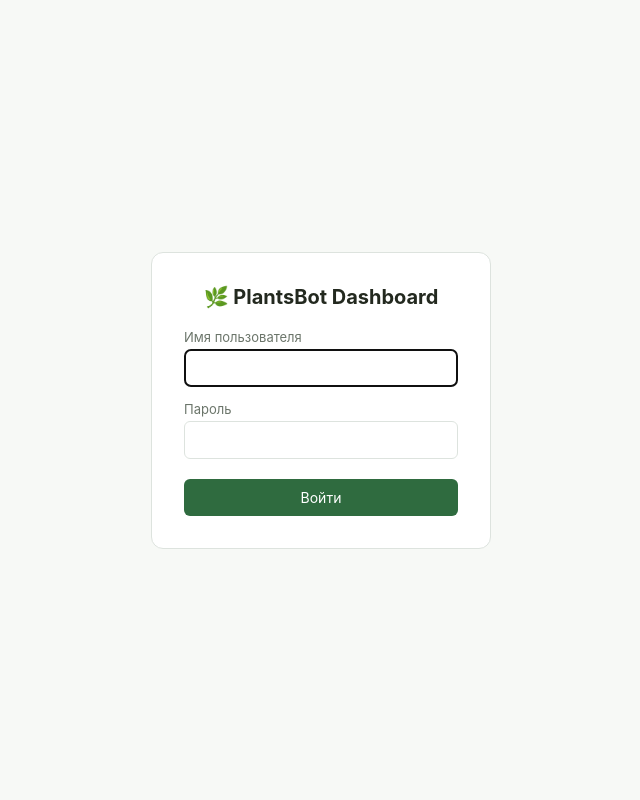
After one commit to Redi38/plantsbot, a FastAPI app: template admin/templates/login.html in a window 1280 px wide. The commit adds this page. Shown: the whole page, without its empty margins (319-959 px from the left). Run offline with FastAPI, Linux system fonts and the light colour scheme; the template is opened without the code that fills it, so the values that code supplies are empty.

Commit message:
feat: cookie-based login form, display_name (username/full_name) for users, split long messages, PlantsBot Dashboard title

```diff
--- a/admin/main.py
+++ b/admin/main.py
@@ -3,17 +3,58 @@ from fastapi.requests import Request
 from fastapi.responses import RedirectResponse
 from fastapi.templating import Jinja2Templates
 
-from admin.auth import require_auth
+from admin.auth import AuthRequired, create_session_token, require_auth, verify_credentials, SESSION_COOKIE
 from admin.database import get_session, init_db
 from bot.db import crud
 
-app = FastAPI(title="Учёт растений — админка")
+app = FastAPI(title="PlantsBot Dashboard")
 templates = Jinja2Templates(directory="admin/templates")
 
 
 @app.on_event("startup")
 async def on_startup() -> None:
     await init_db()
+
+
+@app.exception_handler(AuthRequired)
+async def auth_required_handler(request: Request, exc: AuthRequired) -> RedirectResponse:
+    return RedirectResponse(url=f"/login?next={request.url.path}", status_code=303)
+
+
+# ---------- Вход / выход ----------
+
+@app.get("/login")
+async def login_form(request: Request, next: str = "/"):
+    return templates.TemplateResponse("login.html", {"request": request, "next": next, "error": None})
+
+
+@app.post("/login")
+async def login_submit(
+    request: Request,
+    username: str = Form(...),
+    password: str = Form(...),
+    next: str = Form("/"),
+):
+    if not verify_credentials(username, password):
+        return templates.TemplateResponse(
+            "login.html",
+            {"request": request, "next": next, "error": "Неверный логин или пароль"},
+            status_code=401,
+        )
+
+    token = create_session_token(username)
+    response = RedirectResponse(url=next or "/", status_code=303)
+    response.set_cookie(
+        SESSION_COOKIE, token, httponly=True, max_age=60 * 60 * 24 * 7, samesite="lax"
+    )
+    return response
+
+
+@app.get("/logout")
+async def logout() -> RedirectResponse:
+    response = RedirectResponse(url="/login", status_code=303)
+    response.delete_cookie(SESSION_COOKIE)
+    return response
 
 
 # ---------- Пользователи ----------
--- a/admin/requirements.txt
+++ b/admin/requirements.txt
@@ -4,3 +4,4 @@ jinja2==3.1.4
 python-multipart==0.0.12
 SQLAlchemy==2.0.35
 aiosqlite==0.20.0
+itsdangerous==2.2.0
--- /dev/null
+++ b/admin/templates/login.html
@@ -0,0 +1,83 @@
+<!DOCTYPE html>
+<html lang="ru">
+<head>
+  <meta charset="UTF-8">
+  <meta name="viewport" content="width=device-width, initial-scale=1.0">
+  <title>Вход — PlantsBot Dashboard</title>
+  <style>
+    :root {
+      --green: #2f6b3f;
+      --green-light: #eaf3ec;
+      --border: #dde3de;
+      --text: #23291f;
+      --muted: #6b756a;
+    }
+    * { box-sizing: border-box; }
+    body {
+      font-family: -apple-system, BlinkMacSystemFont, "Segoe UI", Roboto, sans-serif;
+      background: #f7f9f6;
+      color: var(--text);
+      margin: 0;
+      min-height: 100vh;
+      display: flex;
+      align-items: center;
+      justify-content: center;
+      padding: 24px;
+    }
+    .login-card {
+      background: #fff;
+      border: 1px solid var(--border);
+      border-radius: 12px;
+      padding: 32px;
+      width: 100%;
+      max-width: 340px;
+    }
+    h1 { font-size: 20px; margin: 0 0 20px; text-align: center; }
+    label { display: block; font-size: 13px; color: var(--muted); margin-bottom: 4px; margin-top: 14px; }
+    input[type=text], input[type=password] {
+      width: 100%;
+      font: inherit;
+      padding: 8px 10px;
+      border: 1px solid var(--border);
+      border-radius: 6px;
+    }
+    button {
+      width: 100%;
+      font: inherit;
+      cursor: pointer;
+      border: none;
+      background: var(--green);
+      color: #fff;
+      border-radius: 6px;
+      padding: 10px;
+      margin-top: 20px;
+      font-size: 14px;
+    }
+    button:hover { background: #275834; }
+    .error {
+      background: #fdecec;
+      color: #a33;
+      border-radius: 6px;
+      padding: 8px 10px;
+      font-size: 13px;
+      margin-top: 14px;
+    }
+  </style>
+</head>
+<body>
+  <div class="login-card">
+    <h1>🌿 PlantsBot Dashboard</h1>
+    <form method="post" action="/login">
+      <input type="hidden" name="next" value="{{ next }}">
+      <label for="username">Имя пользователя</label>
+      <input type="text" id="username" name="username" autofocus required>
+      <label for="password">Пароль</label>
+      <input type="password" id="password" name="password" required>
+      {% if error %}
+        <div class="error">{{ error }}</div>
+      {% endif %}
+      <button type="submit">Войти</button>
+    </form>
+  </div>
+</body>
+</html>
--- a/admin/templates/user_detail.html
+++ b/admin/templates/user_detail.html
@@ -1,7 +1,7 @@
 {% extends "base.html" %}
 {% block content %}
   <a class="back" href="/">← Все пользователи</a>
-  <h1>🌿 Пользователь #{{ user.telegram_id }}</h1>
+  <h1>🌿 {{ user.display_name }}</h1>
 
   {% macro group_options(selected) %}
     <option value="" {% if not selected %}selected{% endif %}>Без группы</option>
@@ -12,7 +12,7 @@
 
   {% macro plant_item(plant) %}
     <li>
-      <div>
+      <div class="plant-name-block">
         <span class="plant-name">{{ plant.name }}</span>
         {% if plant.comment %}<div class="plant-comment">{{ plant.comment }}</div>{% endif %}
       </div>
--- a/admin/templates/users.html
+++ b/admin/templates/users.html
@@ -10,7 +10,7 @@
   {% for c in cards %}
     <div class="card">
       <div class="card-header">
-        <h2><a href="/users/{{ c.user.id }}">Пользователь #{{ c.user.telegram_id }}</a></h2>
+        <h2><a href="/users/{{ c.user.id }}">{{ c.user.display_name }}</a></h2>
         <span class="muted">{{ c.group_count }} групп · {{ c.plant_count }} растений</span>
       </div>
     </div>
--- a/bot/handlers/ai_agent.py
+++ b/bot/handlers/ai_agent.py
@@ -34,7 +34,7 @@ async def handle_free_text(message: Message) -> None:
 
     if action == "add" and intent.get("plant_name"):
         async with get_session() as session:
-            user = await crud.get_or_create_user(session, message.from_user.id)
+            user = await crud.get_or_create_user(session, message.from_user.id, message.from_user.username, message.from_user.full_name)
             plant = await plant_service.add_plant(
                 session,
                 user.id,
@@ -48,7 +48,7 @@ async def handle_free_text(message: Message) -> None:
 
     if action == "delete" and intent.get("plant_name"):
         async with get_session() as session:
-            user = await crud.get_or_create_user(session, message.from_user.id)
+            user = await crud.get_or_create_user(session, message.from_user.id, message.from_user.username, message.from_user.full_name)
             groups, ungrouped = await crud.get_full_tree(session, user.id)
 
         all_plants = ungrouped[:] + [p for g in groups for p in g.plants]
@@ -66,7 +66,7 @@ async def handle_free_text(message: Message) -> None:
             return
 
         async with get_session() as session:
-            user = await crud.get_or_create_user(session, message.from_user.id)
+            user = await crud.get_or_create_user(session, message.from_user.id, message.from_user.username, message.from_user.full_name)
             plant = await crud.get_plant(session, matches[0].id, user.id)
             await plant_service.remove_plant(session, plant)
         await message.answer(f"🗑 Удалила «{matches[0].name}»")
--- a/bot/handlers/groups.py
+++ b/bot/handlers/groups.py
@@ -20,7 +20,7 @@ class RenameGroup(StatesGroup):
 @router.message(Command("rename_group"))
 async def cmd_rename_group(message: Message, state: FSMContext) -> None:
     async with get_session() as session:
-        user = await crud.get_or_create_user(session, message.from_user.id)
+        user = await crud.get_or_create_user(session, message.from_user.id, message.from_user.username, message.from_user.full_name)
         groups = await crud.list_groups(session, user.id)
 
     if not groups:
--- a/bot/handlers/import_.py
+++ b/bot/handlers/import_.py
@@ -60,7 +60,7 @@ async def _process_import(message: Message, state: FSMContext, raw_text: str, is
         return
 
     async with get_session() as session:
-        user = await crud.get_or_create_user(session, message.from_user.id)
+        user = await crud.get_or_create_user(session, message.from_user.id, message.from_user.username, message.from_user.full_name)
         preview = await import_service.build_preview(session, user.id, rows)
 
     _pending_imports[message.from_user.id] = preview
@@ -94,7 +94,7 @@ async def import_confirm(callback: CallbackQuery) -> None:
         return
 
     async with get_session() as session:
-        user = await crud.get_or_create_user(session, callback.from_user.id)
+        user = await crud.get_or_create_user(session, callback.from_user.id, callback.from_user.username, callback.from_user.full_name)
         count = await import_service.commit_import(session, user.id, preview)
 
     await callback.answer()
--- a/bot/handlers/list_view.py
+++ b/bot/handlers/list_view.py
@@ -24,7 +24,7 @@ HELP_TEXT = (
 @router.message(CommandStart())
 async def cmd_start(message: Message) -> None:
     async with get_session() as session:
-        await crud.get_or_create_user(session, message.from_user.id)
+        await crud.get_or_create_user(session, message.from_user.id, message.from_user.username, message.from_user.full_name)
         await session.commit()
     await message.answer(HELP_TEXT)
 
@@ -37,7 +37,7 @@ async def cmd_help(message: Message) -> None:
 @router.message(Command("list"))
 async def cmd_list(message: Message) -> None:
     async with get_session() as session:
-        user = await crud.get_or_create_user(session, message.from_user.id)
+        user = await crud.get_or_create_user(session, message.from_user.id, message.from_user.username, message.from_user.full_name)
         text = await plant_service.render_tree(session, user.id)
 
     for chunk in split_long_text(text):
```
Also changed, not shown: admin/auth.py (+48 -16 lines), admin/database.py (+14 -1 lines), admin/templates/base.html (+11 -6 lines), bot/db/crud.py (+14 -2 lines), bot/db/database.py (+14 -0 lines), bot/db/models.py (+12 -0 lines), bot/handlers/plants.py (+5 -5 lines), 1 other file.
